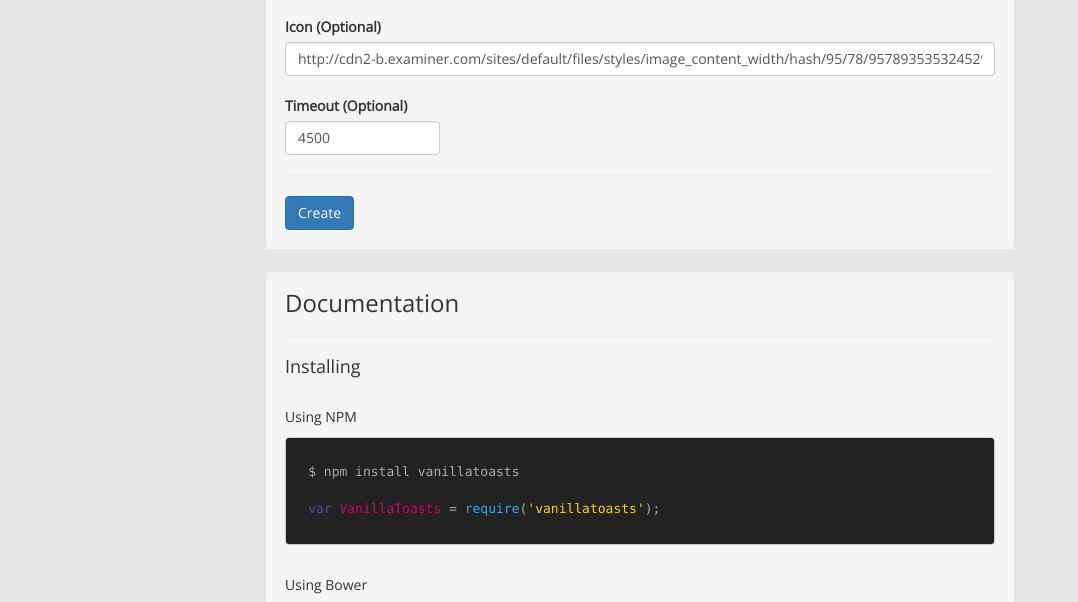
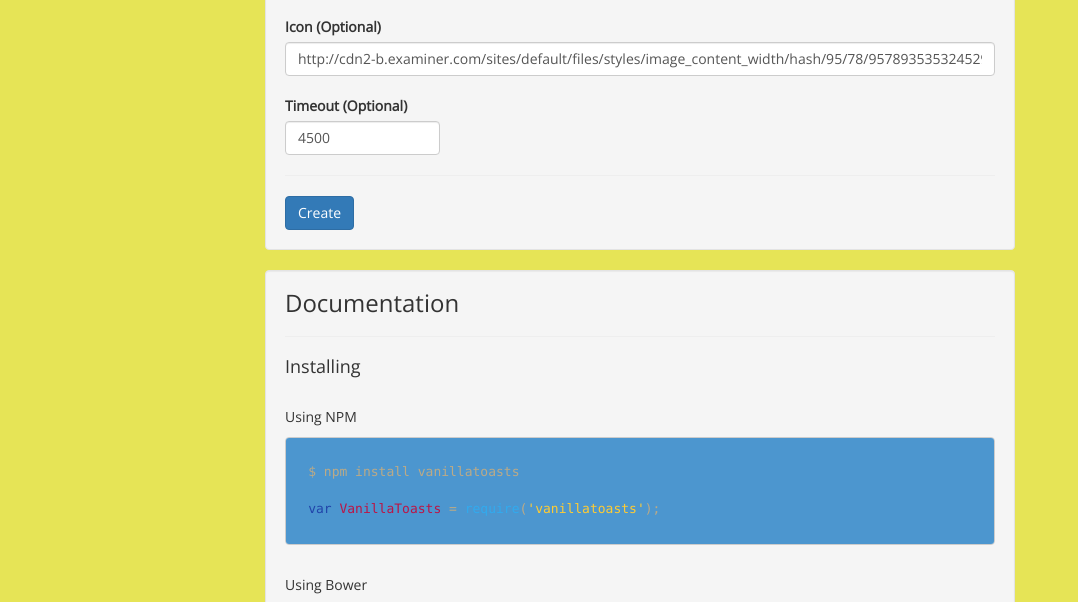
Before and after one commit to AlexKvazos/VanillaToasts, a website: page index.html in a window 1280 px wide. Shown: the part 323-925 px from the top of the page, without its empty margins (0-1078 px from the left). Drawn offline with nearby package versions, Linux system fonts and the light colour scheme.

Commit message:
Update index.html

```diff
--- a/index.html
+++ b/index.html
@@ -20,14 +20,14 @@ Author: pumbur <pumbur@pumbur.net>
   display: block;
   overflow-x: auto;
   padding: 0.5em;
-  background: #222;
+  background: #4c96cf;
   -webkit-text-size-adjust: none;
 }
 
 .profile .hljs-header *,
 .ini .hljs-title,
 .nginx .hljs-title {
-  color: #fff;
+  color: #2786cf;
 }
 
 .hljs-comment,
@@ -96,7 +96,7 @@ Author: pumbur <pumbur@pumbur.net>
 .tex .hljs-command,
 .hljs-request,
 .hljs-status {
-  color: #6644aa;
+  color: #2144aa;
 }
 
 .hljs-title,
@@ -121,7 +121,7 @@ Author: pumbur <pumbur@pumbur.net>
 .avrasm .hljs-label,
 .tex .hljs-formula,
 .tex .hljs-formula * {
-  color: #bb1166;
+  color: #bb1546;
 }
 
 .hljs-doctag,
@@ -147,12 +147,12 @@ Author: pumbur <pumbur@pumbur.net>
 .diff .hljs-chunk,
 .css .hljs-value,
 .css .hljs-attribute {
-  color: #aaa;
+  color: #bbaa87;
 }
   </style>
   <style>
     body {
-      background: #E6E6E6;
+      background: #E6E456;
       padding-top: 40px;
       font-family: 'Open Sans';
     }
```
